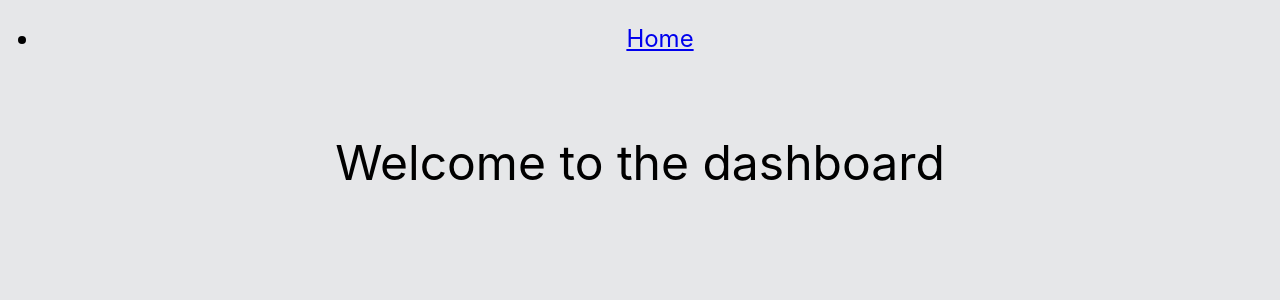
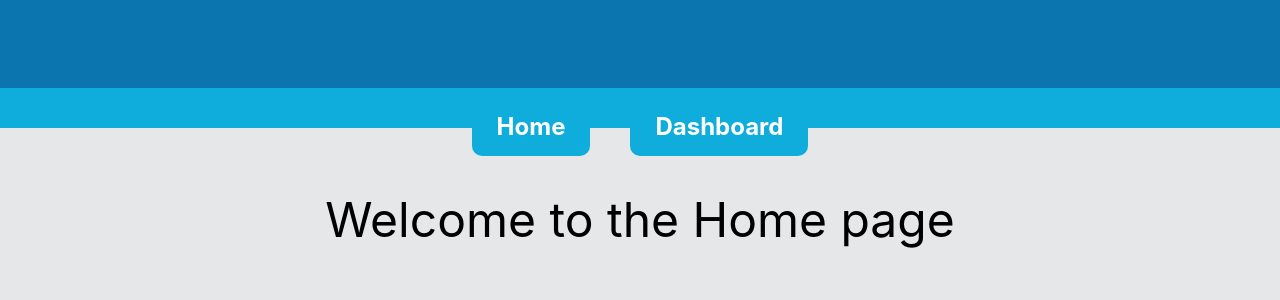
Before and after one commit to bsumner2/cs590_stub, a React (Create React App) app in the folder consceafrontend/: page / in a window 1280 px wide. Shown: the top 300 px of the page. Built offline with nearby package versions, Linux system fonts and the light colour scheme.

Commit message:
Changes to Login and Home Page, route structure had future problems

```diff
--- a/consceafrontend/src/index.jsx
+++ b/consceafrontend/src/index.jsx
@@ -2,7 +2,6 @@ import ReactDOM from "react-dom";
 import { BrowserRouter, Routes, Route } from "react-router-dom";
 
 import './index.css';
-import Landing from './pages/Landing/Landing.jsx'
 import Login from './pages/Login/Login.jsx'
 import Nav from './pages/Nav/Nav.jsx'
 import Home from './pages/Home/Home.jsx'
@@ -15,13 +14,12 @@ export default function App() {
   return (
     <BrowserRouter>
       <Routes>
+          <Route path="/Login" element={<Login />}/>
         <Route path="/" element={<Nav />}>
           <Route index element={<Home />}/>
           <Route path="*" element={<NoPage />}/>
         </Route>
-        <Route element={<Landing />}>
-          <Route path="/Login" element={<Login />}/>
-        </Route>
+
       </Routes>
     </BrowserRouter>
   );
--- a/consceafrontend/src/pages/Home/Home.jsx
+++ b/consceafrontend/src/pages/Home/Home.jsx
@@ -3,7 +3,7 @@ import './Home.css'
 function Home() {
     return (
         <body>
-            <h1>Welcome to the dashboard</h1>
+            <h1>Welcome to the Home page</h1>
         </body>
     )
 }
--- a/consceafrontend/src/pages/Login/Login.css
+++ b/consceafrontend/src/pages/Login/Login.css
@@ -1,12 +1,44 @@
+.topbar {
+  height:11vh;
+  background-color: #0b75b0;
+}
+
+.bottombar {
+  height:5vh;
+  background-color: #0eaddc;
+}
+
+header {
+  position: fixed;
+  left: 0;
+  top: 0;
+  width: 100%;
+}
+footer {
+  position: fixed;
+  left: 0;
+  bottom: 0;
+  width: 100%;
+}
+
+.content {
+  margin: 0;
+  position: absolute;
+  top: 50%;
+  left: 50%;
+  -ms-transform: translate(-50%, -50%);
+  transform: translate(-50%, -50%);
+}
+
 body {
     background-color: #e6e7e9;
     text-align: center;
     font-size:x-large;
+    min-height: 500px;
 }
 
 h1 {
     font-weight:400;
-    margin-top:10vh;
     margin-bottom: 4vh;
 }
 
@@ -53,43 +85,3 @@ button:hover {
 .login {
     margin-bottom: 4vh;
 }
-
-/* .App {
-  text-align: center;
-}
-
-.App-logo {
-  height: 40vmin;
-  pointer-events: none;
-}
-
-@media (prefers-reduced-motion: no-preference) {
-  .App-logo {
-    animation: App-logo-spin infinite 20s linear;
-  }
-}
-
-.App-header {
-  background-color: #282c34;
-  min-height: 100vh;
-  display: flex;
-  flex-direction: column;
-  align-items: center;
-  justify-content: center;
-  font-size: calc(10px + 2vmin);
-  color: white;
-}
-
-.App-link {
-  color: #61dafb;
-}
-
-@keyframes App-logo-spin {
-  from {
-    transform: rotate(0deg);
-  }
-  to {
-    transform: rotate(360deg);
-  }
-}
- */
--- a/consceafrontend/src/pages/Login/Login.jsx
+++ b/consceafrontend/src/pages/Login/Login.jsx
@@ -3,6 +3,12 @@ import './Login.css'
 export default function Login() {
   return (
     <body>
+      <header>
+        <div class="topbar"></div>
+        <div class="bottombar"></div>
+      </header>
+
+      <container class="content">
         <h1>Certificate Site Login</h1>
 
         <form>
@@ -24,6 +30,12 @@ export default function Login() {
         <button class="forgot_pw">
           Forgot Password?
         </button>
+        </container>
+
+        <footer>
+          <div class="bottombar"></div>
+          <div class="topbar"></div>
+        </footer>
 
     </body>
   )
--- a/consceafrontend/src/pages/Nav/Nav.css
+++ b/consceafrontend/src/pages/Nav/Nav.css
@@ -0,0 +1,39 @@
+.topbar {
+    height:11vh;
+    background-color: #0b75b0;
+}
+
+.bottombar {
+    height:5vh;
+    background-color: #0eaddc;
+}
+
+ul {
+    width: 100%;
+    float: left;
+    padding: 0;
+    list-style: none;
+}
+
+li {
+    display: inline-block;
+    margin-top:-40px;
+    padding: 10px 20px;
+    text-decoration: none;
+    font-weight: bold;
+    color: white;
+}
+
+a:link, a:visited {
+    background-color: #0eaddc;
+    color: white;
+    padding: 15px 25px;
+    text-align: center;
+    text-decoration: none;
+    display: inline-block;
+    border-radius: 10px;
+  }
+
+  a:hover, a:active {
+    background-color: #1f0b3d;
+  }
--- a/consceafrontend/src/pages/Nav/Nav.jsx
+++ b/consceafrontend/src/pages/Nav/Nav.jsx
@@ -4,10 +4,16 @@ import { Outlet, Link } from "react-router-dom";
 function Nav() {
     return (
         <>
-            <nav>
-                <ul>
+            <div class="topbar">
+            </div>
+
+            <div class="bottombar">
+            <ul>
                     <li>
-                        <Link to="/">Home</Link>
+                        <Link class="a" to="/">Home</Link>
+                    </li>
+                    <li>
+                        <Link class="a" to="/Dashboard">Dashboard</Link>
                     </li>
                     {/* <li>
                         <Link to="/certs">Certificates</Link>
@@ -16,8 +22,7 @@ function Nav() {
                         <Link to="/profile">Profile</Link>
                     </li> */}
                 </ul>
-            </nav>
-
+            </div>
             <Outlet />
         </>
     )
```
Also changed, not shown: consceafrontend/src/pages/Dashboard/Dashboard.jsx (added, +9 -0 lines), consceafrontend/src/pages/Dashboard/Dashboard.css (added).
